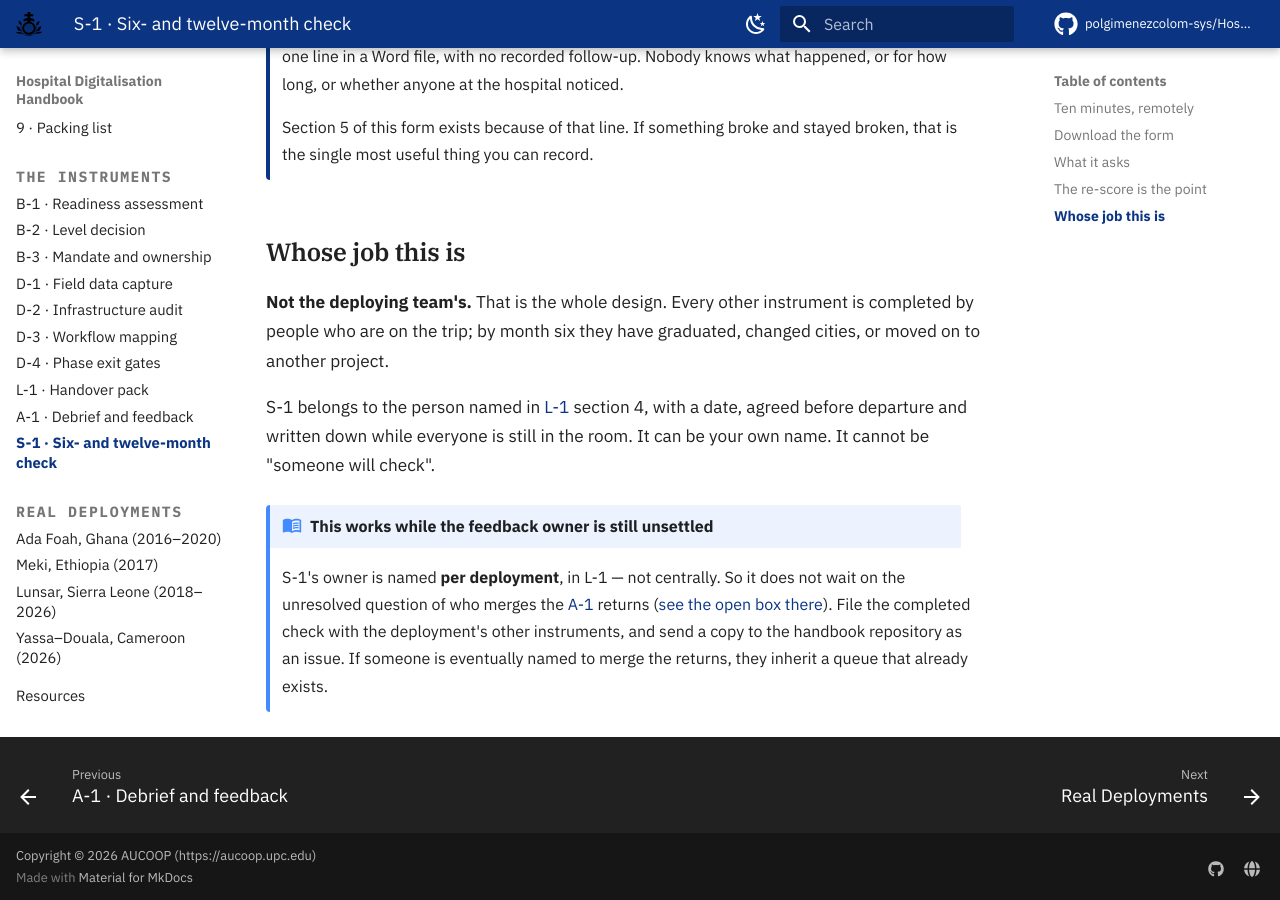
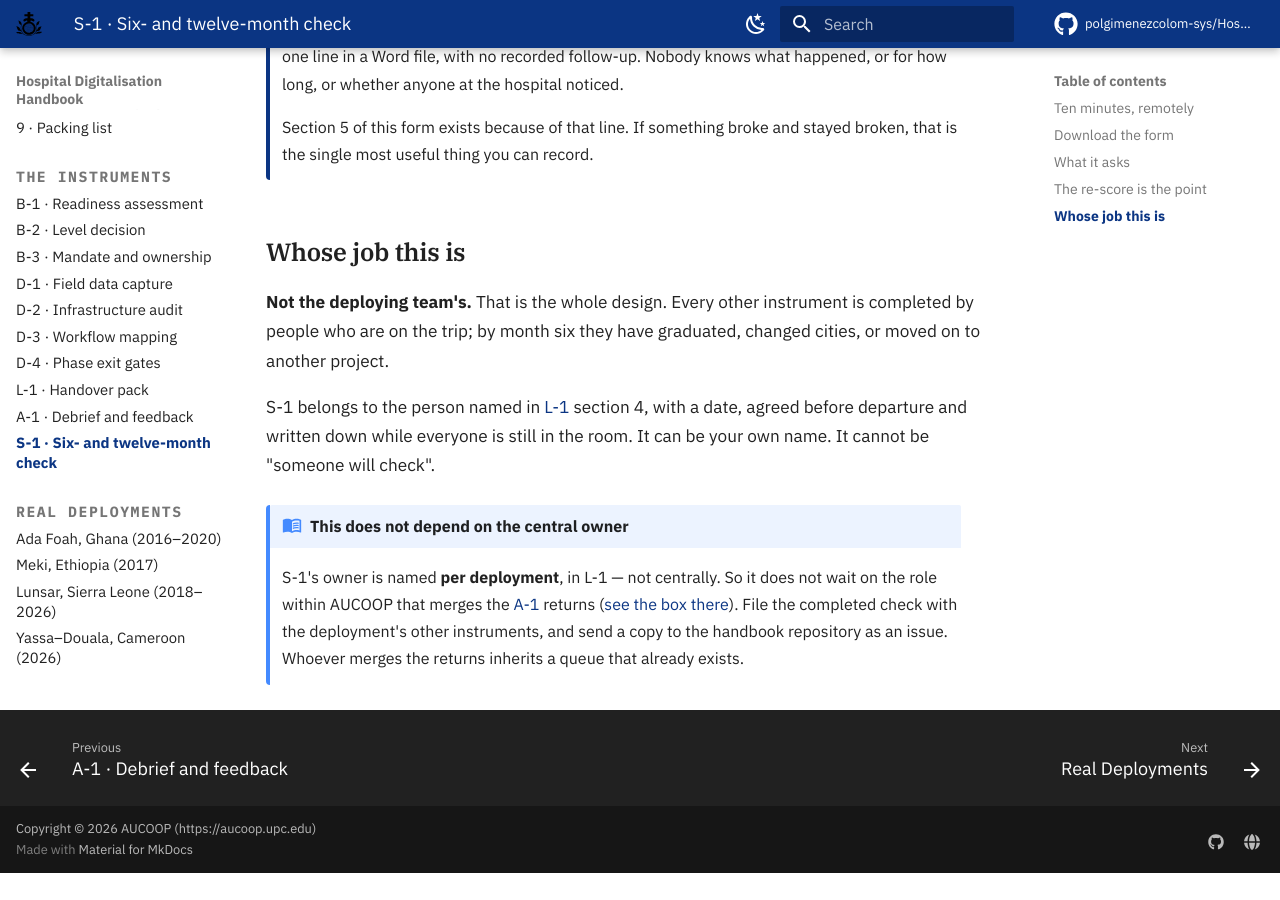
Before and after one commit to polgimenezcolom-sys/Hospital-Digitalisation-Handbook, an MkDocs documentation site: the page built from docs/4-Instruments/S1-Follow-Up.md, in a window 1280 px wide and 900 px high, scrolled down 2217 px. Built offline with MkDocs 1.6.1 and Material for MkDocs 9.7.7, drawn with Linux system fonts in a browser that asks for light colours; comment, search, counter and statistics services are not loaded; after the commit the page ends 3090 px from its top, so only the background shows below that.

Commit message:
E2: owner AUCOOP recorded; merging role and cadence still open
Co-Authored-By: Claude Opus 5.5 <noreply@anthropic.com>
Claude-Session: https://claude.ai/code/session_01XRQKArFQVHkVpnYxgJbtx2

```diff
--- a/docs/4-Instruments/S1-Follow-Up.md
+++ b/docs/4-Instruments/S1-Follow-Up.md
@@ -93,10 +93,10 @@ S-1 belongs to the person named in [L-1](L1-Handover-Pack.md) section 4, with a
 departure and written down while everyone is still in the room. It can be your own name. It cannot be
 "someone will check".
 
-!!! note "This works while the feedback owner is still unsettled"
+!!! note "This does not depend on the central owner"
 
     S-1's owner is named **per deployment**, in L-1 — not centrally. So it does not wait on the
-    unresolved question of who merges the [A-1](A1-Debrief.md) returns
-    ([see the open box there](A1-Debrief.md)). File the completed check with the deployment's other
-    instruments, and send a copy to the handbook repository as an issue. If someone is eventually
-    named to merge the returns, they inherit a queue that already exists.
+    role within AUCOOP that merges the [A-1](A1-Debrief.md) returns
+    ([see the box there](A1-Debrief.md)). File the completed check with the deployment's other
+    instruments, and send a copy to the handbook repository as an issue. Whoever merges the returns
+    inherits a queue that already exists.
```
Also changed, not shown: AGENTS.md (+6 -4 lines), HANDBOOK_BRIEF.md (+1 -1 lines), docs/4-Instruments/A1-Debrief.md (+5 -3 lines).
